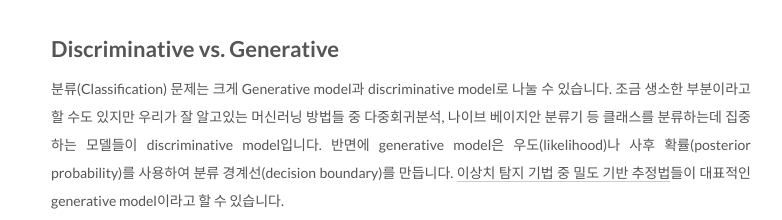
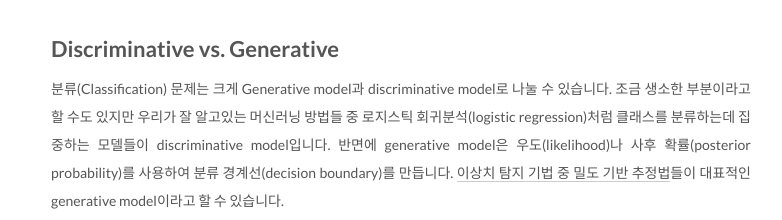
Before and after one commit to Jayhey/Jayhey.github.io, a Jekyll site: the page built from _posts/2017-12-08-semisupervised_generative_models.md, in a window 1280 px wide. Shown: the part 448-668 px from the top of the page, without its empty margins (239-1021 px from the left). Built offline with Jekyll 4.4.1, drawn with Linux system fonts in a browser that asks for light colours; formulas are drawn with MathJax 3; comment, search, counter and statistics services are not loaded; grey boxes are pictures that could not be loaded.

Commit message:
내용 잘못된거 수정

```diff
--- a/_posts/2017-12-08-semisupervised_generative_models.md
+++ b/_posts/2017-12-08-semisupervised_generative_models.md
@@ -13,7 +13,7 @@ tags:
 
 ## Discriminative vs. Generative
 
-분류(Classification) 문제는 크게 Generative model과 discriminative model로 나눌 수 있습니다. 조금 생소한 부분이라고 할 수도 있지만 우리가 잘 알고있는 머신러닝 방법들 중 다중회귀분석, 나이브 베이지안 분류기 등 클래스를 분류하는데 집중하는 모델들이 discriminative model입니다. 반면에 generative model은 우도(likelihood)나 사후 확률(posterior probability)를 사용하여 분류 경계선(decision boundary)를 만듭니다. [이상치 탐지 기법 중 밀도 기반 추정법](https://jayhey.github.io/category/#/Novelty%20Detection)들이 대표적인 generative model이라고 할 수 있습니다.
+분류(Classification) 문제는 크게 Generative model과 discriminative model로 나눌 수 있습니다. 조금 생소한 부분이라고 할 수도 있지만 우리가 잘 알고있는 머신러닝 방법들 중 로지스틱 회귀분석(logistic regression)처럼 클래스를 분류하는데 집중하는 모델들이 discriminative model입니다. 반면에 generative model은 우도(likelihood)나 사후 확률(posterior probability)를 사용하여 분류 경계선(decision boundary)를 만듭니다. [이상치 탐지 기법 중 밀도 기반 추정법](https://jayhey.github.io/category/#/Novelty%20Detection)들이 대표적인 generative model이라고 할 수 있습니다.
 
 <div align = "center"><a href="https://imgur.com/fVlrzkU"><img src="https://i.imgur.com/fVlrzkU.png" width="450px" /></a></div>
 
```
